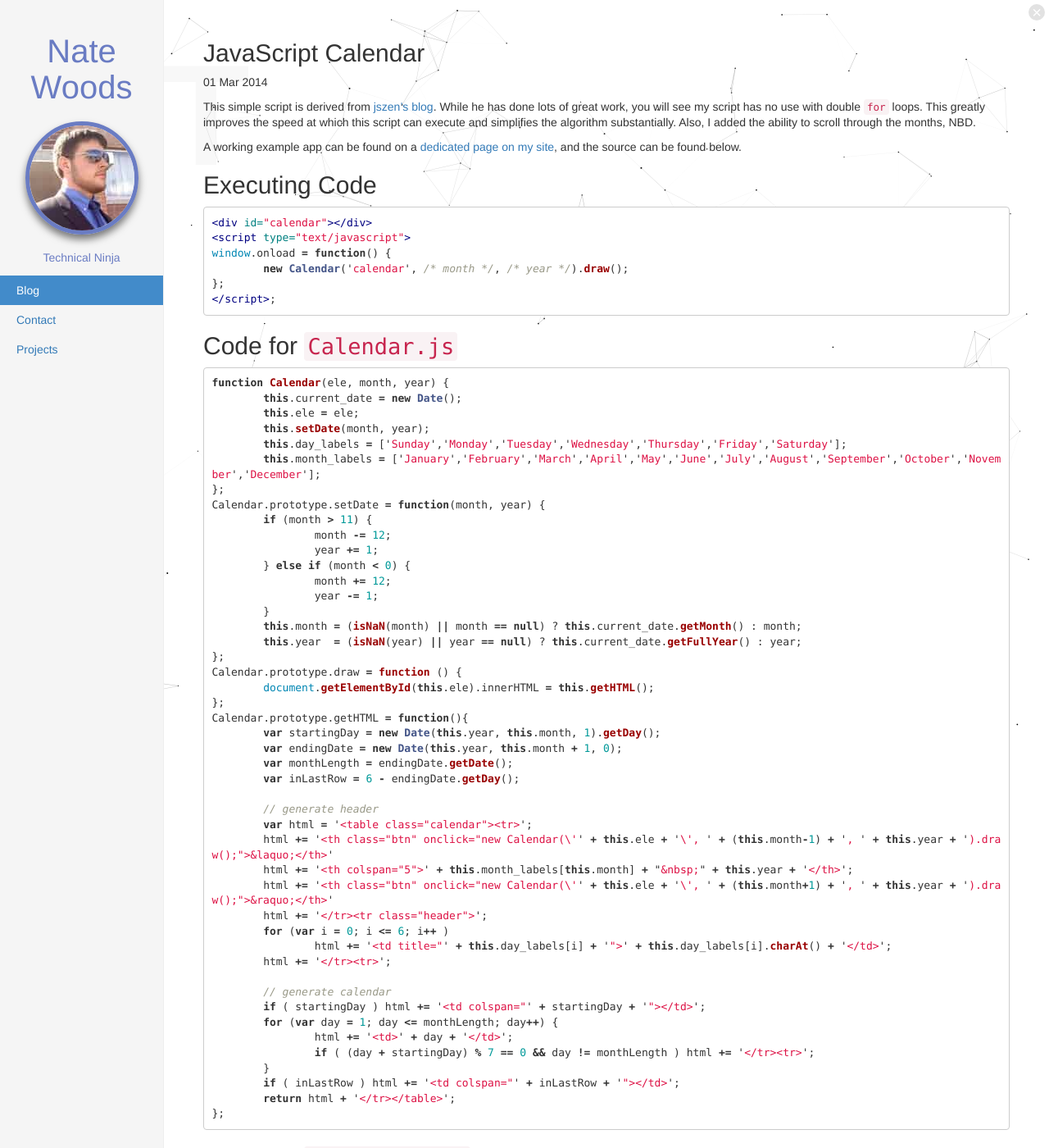
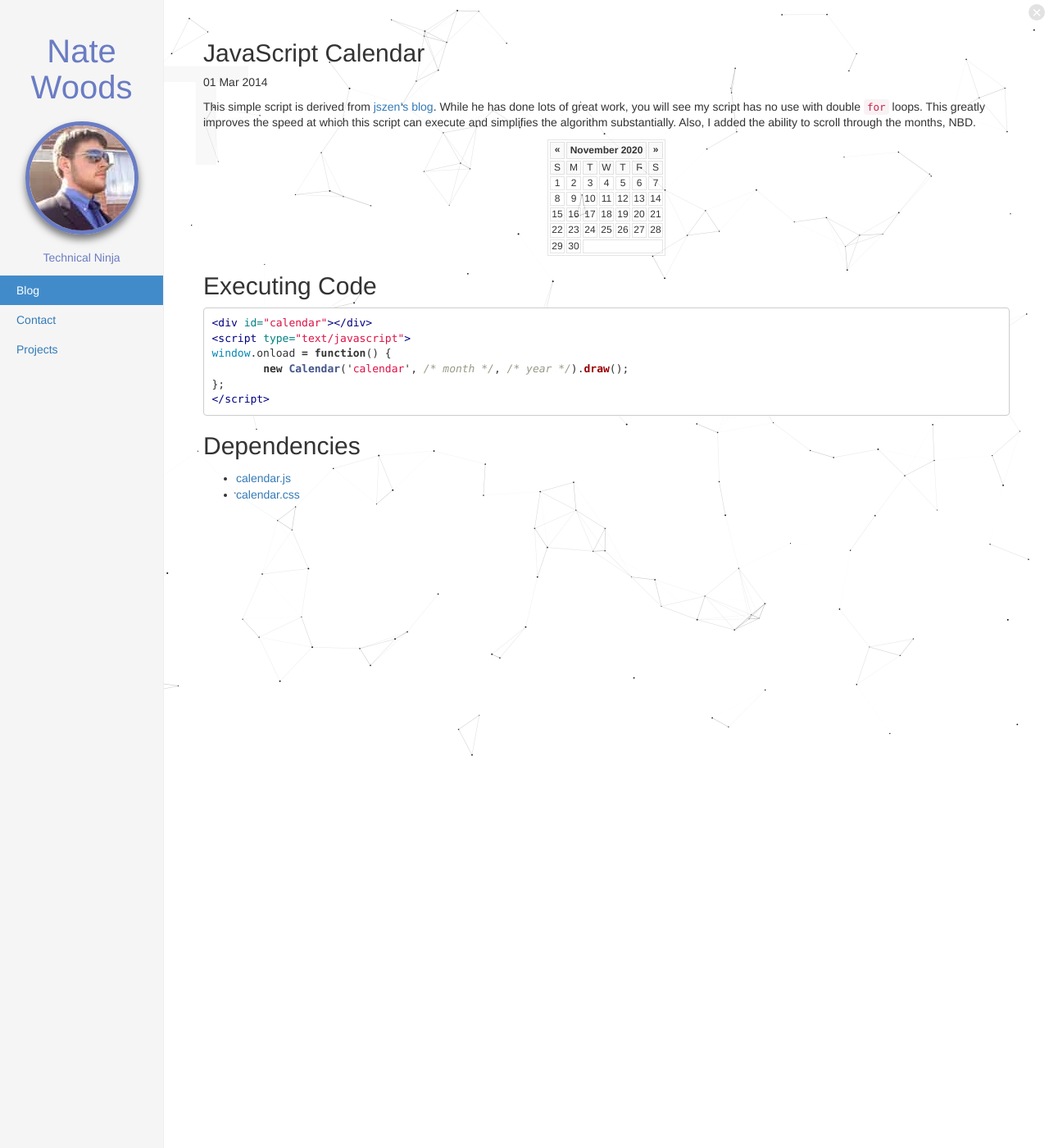
Before and after one commit to bign8/bign8.github.io, a Jekyll site: the page built from _posts/2014-03-01-javascript-calendar.md, in a window 1280 px wide and 1400 px high. Shown: the whole window at 82% size. Built offline with Jekyll 4.4.1, drawn with Linux system fonts in a browser that asks for light colours; some of the changed text lies outside the part shown.

Commit message:
move(calendar): move calendar logic around :truck:

````diff
--- a/_posts/2014-03-01-javascript-calendar.md
+++ b/_posts/2014-03-01-javascript-calendar.md
@@ -4,13 +4,15 @@
 categories:
 - Projects
 - JavaScript
+css: calendar
+js: calendar
 ---
 
 This simple script is derived from [jszen's blog](http://jszen.blogspot.com/2007/03/how-to-build-simple-calendar-with.html).  While he has done lots of great work, you will see my script has no use with double `for` loops.  This greatly improves the speed at which this script can execute and simplifies the algorithm substantially.  Also, I added the ability to scroll through the months, NBD.
 
 <!--more-->
 
-A working example app can be found on a [dedicated page on my site](/projects/calendar/), and the source can be found below.
+<div id="calendar"></div>
 
 ## Executing Code
 ```html
@@ -19,80 +21,10 @@
 window.onload = function() {
 	new Calendar('calendar', /* month */, /* year */).draw();
 };
-</script>;
+</script>
 ```
 
-## Code for `Calendar.js`
-```js
-function Calendar(ele, month, year) {
-	this.current_date = new Date();
-	this.ele = ele;
-	this.setDate(month, year);
-	this.day_labels = ['Sunday','Monday','Tuesday','Wednesday','Thursday','Friday','Saturday'];
-	this.month_labels = ['January','February','March','April','May','June','July','August','September','October','November','December'];
-};
-Calendar.prototype.setDate = function(month, year) {
-	if (month > 11) {
-		month -= 12;
-		year += 1;
-	} else if (month < 0) {
-		month += 12;
-		year -= 1;
-	}
-	this.month = (isNaN(month) || month == null) ? this.current_date.getMonth() : month;
-	this.year  = (isNaN(year) || year == null) ? this.current_date.getFullYear() : year;
-};
-Calendar.prototype.draw = function () {
-	document.getElementById(this.ele).innerHTML = this.getHTML();
-};
-Calendar.prototype.getHTML = function(){
-	var startingDay = new Date(this.year, this.month, 1).getDay();
-	var endingDate = new Date(this.year, this.month + 1, 0);
-	var monthLength = endingDate.getDate();
-	var inLastRow = 6 - endingDate.getDay();
+## Dependencies
 
-	// generate header
-	var html = '<table class="calendar"><tr>';
-	html += '<th class="btn" onclick="new Calendar(\'' + this.ele + '\', ' + (this.month-1) + ', ' + this.year + ').draw();">&laquo;</th>'
-	html += '<th colspan="5">' + this.month_labels[this.month] + "&nbsp;" + this.year + '</th>';
-	html += '<th class="btn" onclick="new Calendar(\'' + this.ele + '\', ' + (this.month+1) + ', ' + this.year + ').draw();">&raquo;</th>'
-	html += '</tr><tr class="header">';
-	for (var i = 0; i <= 6; i++ )
-		html += '<td title="' + this.day_labels[i] + '">' + this.day_labels[i].charAt() + '</td>';
-	html += '</tr><tr>';
-
-	// generate calendar
-	if ( startingDay ) html += '<td colspan="' + startingDay + '"></td>';
-	for (var day = 1; day <= monthLength; day++) {
-		html += '<td>' + day + '</td>';
-		if ( (day + startingDay) % 7 == 0 && day != monthLength ) html += '</tr><tr>';
-	}
-	if ( inLastRow ) html += '<td colspan="' + inLastRow + '"></td>';
-	return html + '</tr></table>';
-};
-```
-
-## Code for `Calendar.css`
-```css
-.calendar {
-  font-family: Helvetica, sans-serif;
-  font-size: 12px;
-  text-align: center;
-  width: auto;
-  margin: 0 auto;
-}
-.calendar .btn {
-  padding-top: 0;
-  -moz-user-select: none;
-  -khtml-user-select: none;
-  -webkit-user-select: none;
-  -o-user-select: none;
-}
-.calendar .btn:hover {
-  background-color: rgba(0, 0, 0, 0.2);
-  cursor: pointer;
-}
-.calendar, .calendar th, .calendar td { border: 1px solid rgba(0, 0, 0, 0.1); }
-.calendar th, .calendar .header { background-color: rgba(0, 0, 0, 0.02); }
-.calendar td { width: 20px; }
-```
+* [calendar.js](calendar.js)
+* [calendar.css](calendar.css)
--- a/projects/calendar/calendar.js
+++ b/blog/2014/calendar.js
@@ -90,7 +90,6 @@
 		element.innerHTML += '<div id="calendar-post-detail">' + getPostPreview() + '</div>';
 	}
 };
-console.log('here');
 window.onload = function() {
 	var cal = new Calendar('calendar');
 	cal.fetch('/site.json');
````
Also changed, not shown: _attic/404.html (added, +42 -0 lines), _attic/404.js (added, +134 -0 lines), _attic/csci-100/2014-01-15-day-1-input-process-output.md (+1 -1 lines), _attic/csci-100/2014-01-25-actual-day-3-update.md (+1 -1 lines), _drafts/2012-11-30-hello-world.md (added, +10 -0 lines), projects/calendar/index.md (deleted, +0 -13 lines), _attic/calendar.jpg (renamed from projects/calendar/cover.jpg), blog/2014/calendar.css (renamed from projects/calendar/calendar.css).
